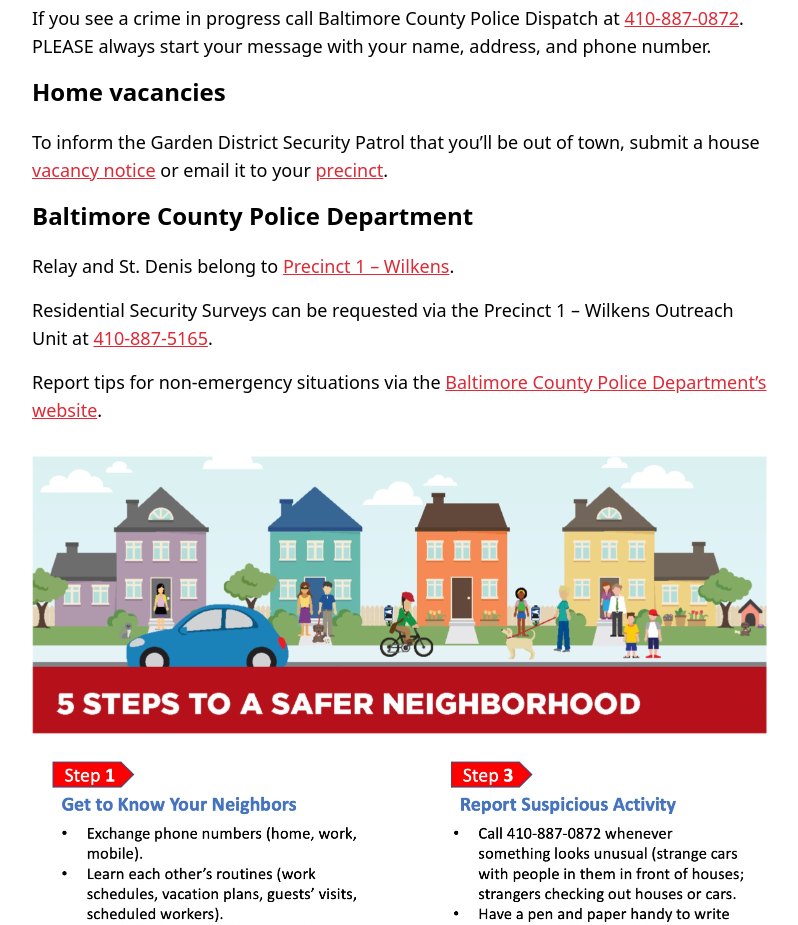
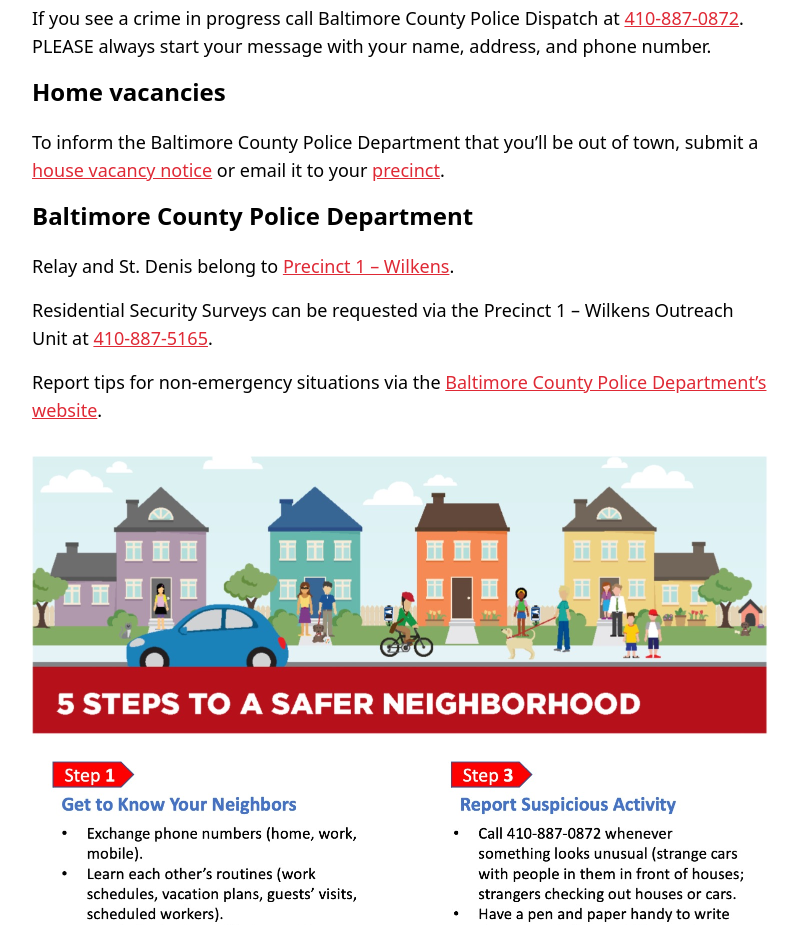
Before and after one commit to Relay-Maryland/relaymaryland.com, an Astro site: page /resources in a window 1280 px wide. Shown: the part 1360-2285 px from the top of the page, without its empty margins (240-1038 px from the left). Built offline with nearby package versions, Linux system fonts and the light colour scheme; Astro itself is replaced by a stand-in of ours.

Commit message:
Update another issue in narrative ofresources.md

```diff
--- a/src/pages/resources.md
+++ b/src/pages/resources.md
@@ -38,7 +38,7 @@
 
 ### Home vacancies
 
-To inform the Garden District Security Patrol that you'll be out of town, submit a house [vacancy notice](https://resources.baltimorecountymd.gov/Documents/Police/2014pdfs/vacanthouseform141119.pdf) or email it to your [precinct](https://www.baltimorecountymd.gov/departments/police/precinctsgeneral/precinctsall.html).
+To inform the Baltimore County Police Department that you'll be out of town, submit a [house vacancy notice](https://resources.baltimorecountymd.gov/Documents/Police/2014pdfs/vacanthouseform141119.pdf) or email it to your [precinct](https://www.baltimorecountymd.gov/departments/police/precinctsgeneral/precinctsall.html).
 
 ### Baltimore County Police Department
 
```
